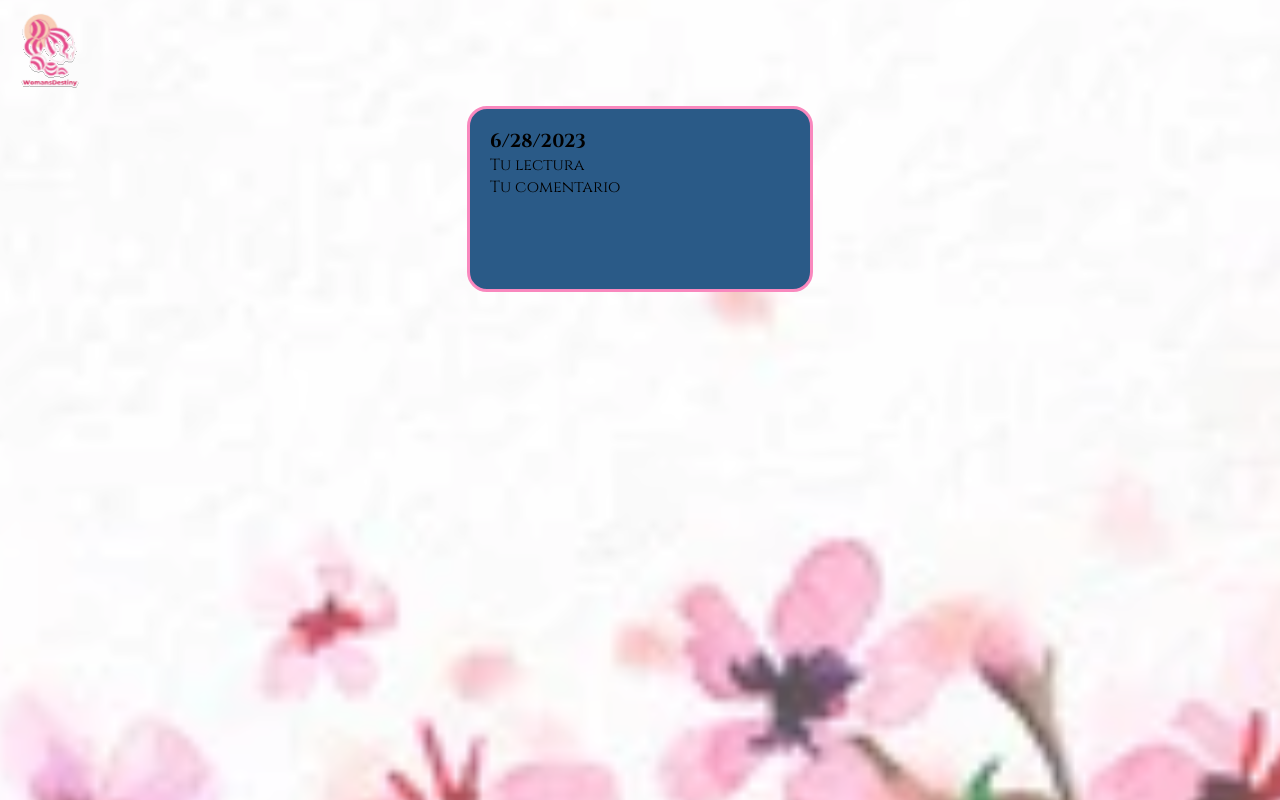
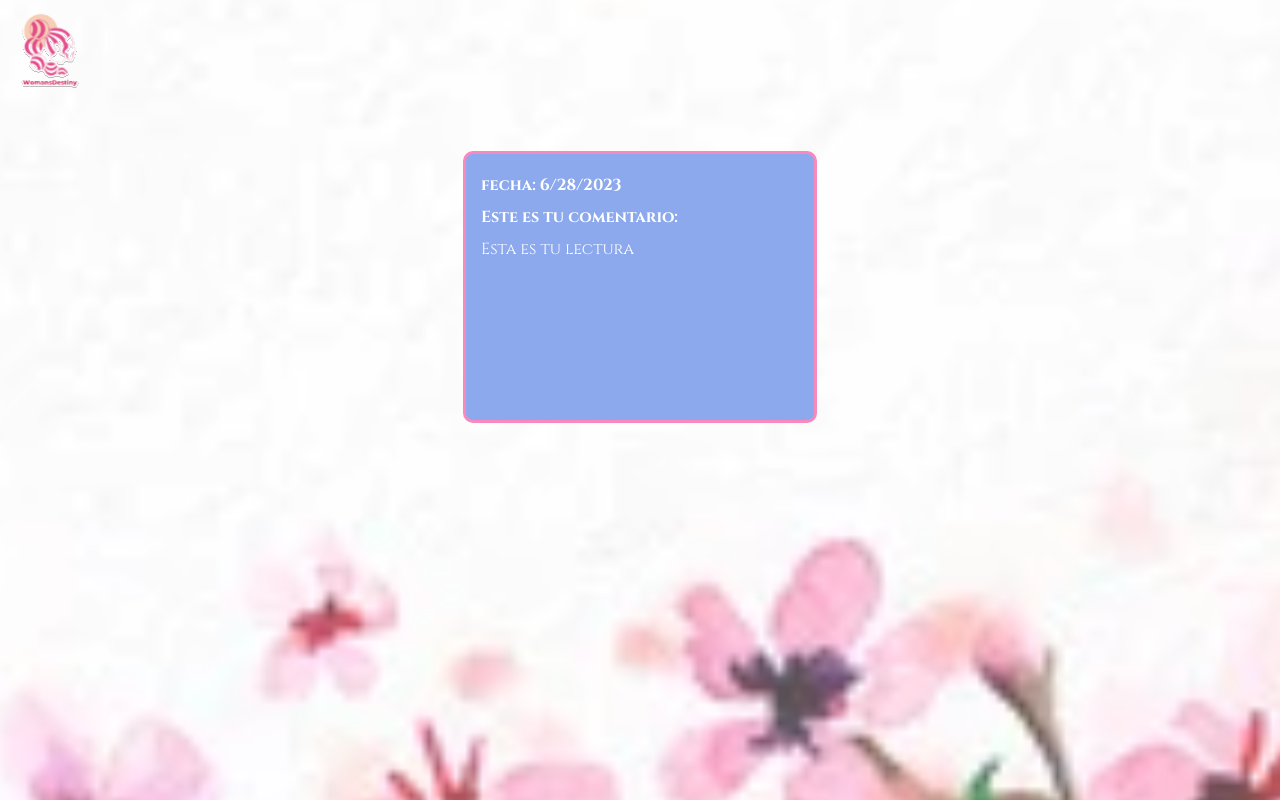
Before and after one commit to Womans-Destiny/Sakura_Tarot, a React (Vite) app in the folder app/: page /favorites in a window 1280 px wide. Built offline with nearby package versions, Linux system fonts and the light colour scheme.

Commit message:
arreglos

```diff
--- a/app/src/components/ButtonFavorites.css/ButtonFavorites.css
+++ b/app/src/components/ButtonFavorites.css/ButtonFavorites.css
@@ -4,8 +4,10 @@
     background-color: var(--blue-btn);
     border: 2px solid var(--blue-border-btn);
     border-radius: 30px;
-    display: flex;
-    margin-top: 550px;
+    position: absolute;
+    top: 950px;
+    left: 155px;
+
 }
 .textButtonFavorites {
     color: var(--blue-text-btn);
--- a/app/src/components/ButtonFavorites.css/ButtonFavorites.jsx
+++ b/app/src/components/ButtonFavorites.css/ButtonFavorites.jsx
@@ -4,7 +4,7 @@ import { Link } from 'react-router-dom';
 function ButtonFavorites() {
   return (
     <button className="buttonFavorites">
-        <Link to="/favorites" className='textButtonFavorites'>GURDAR EN FAVORITOS</Link>
+        <Link to="/favorites" className='textButtonFavorites'>GUARDAR EN FAVORITOS</Link>
     </button>
   )
 }
--- a/app/src/components/Cards/Cards.jsx
+++ b/app/src/components/Cards/Cards.jsx
@@ -3,7 +3,7 @@ import { getAllCards } from '../../services/getAllCard';
 import getRandom from '../../services/getRandom';
 import './Cards.css';
 
-function Card({seleccionadas}) {
+function Cards() {
   const [cardData, setCardData] = useState([]);
   /*console.log(seleccionadas);*/
 
@@ -11,8 +11,14 @@ function Card({seleccionadas}) {
     getAllCards().then((data) => {
       const randomCards = getRandom(data, 3);
       setCardData(randomCards);
+
+      //window.location.href = '/favorites/';//
+
+
     });
   }, []);
+      localStorage.clear();
+      localStorage.setItem('cardData', 'randomCard');
 
   function handleCardFlip(cardId) {
     const updatedCardData = cardData.map((card) => {
@@ -56,4 +62,4 @@ function Card({seleccionadas}) {
   );
 }
 
-export default Card;
+export default Cards;
--- a/app/src/components/Comment/Comment.css
+++ b/app/src/components/Comment/Comment.css
@@ -1,4 +1,4 @@
-/*.comment-box {
+.comment-box {
     width: 300px;
     height: 100px;
     padding: 10px;
@@ -7,9 +7,13 @@
     background-color: #E4ECFF;
     border: 2px solid #8DA9EB;
     border-radius: 30px;
-    margin-top: 150px;
-    margin-left: 28px;
     text-align: center;
+  }
+
+  .commentDiv {
+    position: absolute;
+    top: 45vh;
+    left: 11vh
   }
 
   @media only screen and (min-width: 393px) and (max-width: 852px) {
--- a/app/src/components/Comment/Comment.jsx
+++ b/app/src/components/Comment/Comment.jsx
@@ -9,7 +9,7 @@ const Comment = () => {
   };
 
   return (
-    <div>
+    <div className='commentDiv'>
       <textarea className='comment-box'
         placeholder="¿Cómo me hace sentir esta predicción?"
         value={comment}
--- a/app/src/components/Window/Window.css
+++ b/app/src/components/Window/Window.css
@@ -1,8 +1,22 @@
-.window {
-    border: 3px solid var(--blue-border-btn);
-    padding: 20px;
-    width: 300px;
-    height: 140px;
-    background-color: var(--blue-btn);
-    border-radius: 20px;
-  }
+.windowF {
+  width: 318px;
+  height: 236px;
+  border: solid 3px var(--blue-border-btn);
+  background-color: var(--modal-feedback);
+  border-radius: 10px;
+  font-size: 16px;
+  line-height: 2;
+  padding: 15px;
+  margin-top: 45px;
+
+
+}
+
+.date {
+  font-size: 16px;
+  color: var(--blue-text-btn);
+}
+
+.comment {
+  color: var(--blue-text-btn);
+}
--- a/app/src/components/Window/Window.jsx
+++ b/app/src/components/Window/Window.jsx
@@ -1,18 +1,20 @@
-import React from 'react'
-import './Window.css';
+import { useRef } from 'react'
+import './window.css'
 
 function Window() {
-    const date = new Date().toLocaleDateString();
-    const reading = 'Tu lectura';
-    const comment = 'Tu comentario';
+    const dateRef = useRef(new Date().toLocaleDateString());
+    const comment = 'Este es tu comentario'
+    const reading = 'Esta es tu lectura'
+    const myData = localStorage.getItem('cardData');
+    console.log(myData);
+
   return (
-<div className="window">
-    <div className="window-content">
-      <h3>{date}</h3>
-      <p>{reading}</p>
-      <p>{comment}</p>
+    <div className='windowF'>
+        <h1 className='date'>fecha: {dateRef.current}</h1>
+        <p className='comment'><strong>{comment}:</strong></p>
+        <p className='comment'>{reading}</p>
+
     </div>
-  </div>
   )
 }
 
--- a/app/src/pages/Result/Result.jsx
+++ b/app/src/pages/Result/Result.jsx
@@ -3,6 +3,7 @@ import './Result.css'
 import ButtonFavorites from '../../components/ButtonFavorites.css/ButtonFavorites.jsx'
 import Cards from '../../components/Cards/Cards.jsx'
 import StarD from '../../components/StarD/StarD.jsx'
+import Comment from '../../components/Comment/Comment.jsx'
 
 
 function Result() {
@@ -11,7 +12,9 @@ function Result() {
       <Logo/>
       <StarD />
       <Cards />
+      <Comment />
       <ButtonFavorites />
+
     </div>
   )
 }
--- a/app/src/pages/Result/result.css
+++ b/app/src/pages/Result/result.css
@@ -1,5 +1,5 @@
 .result {
-    height: 1050px;
+    height: 1200px;
     background-position: center;
     background-size: cover;
     background-repeat: no-repeat;
```
